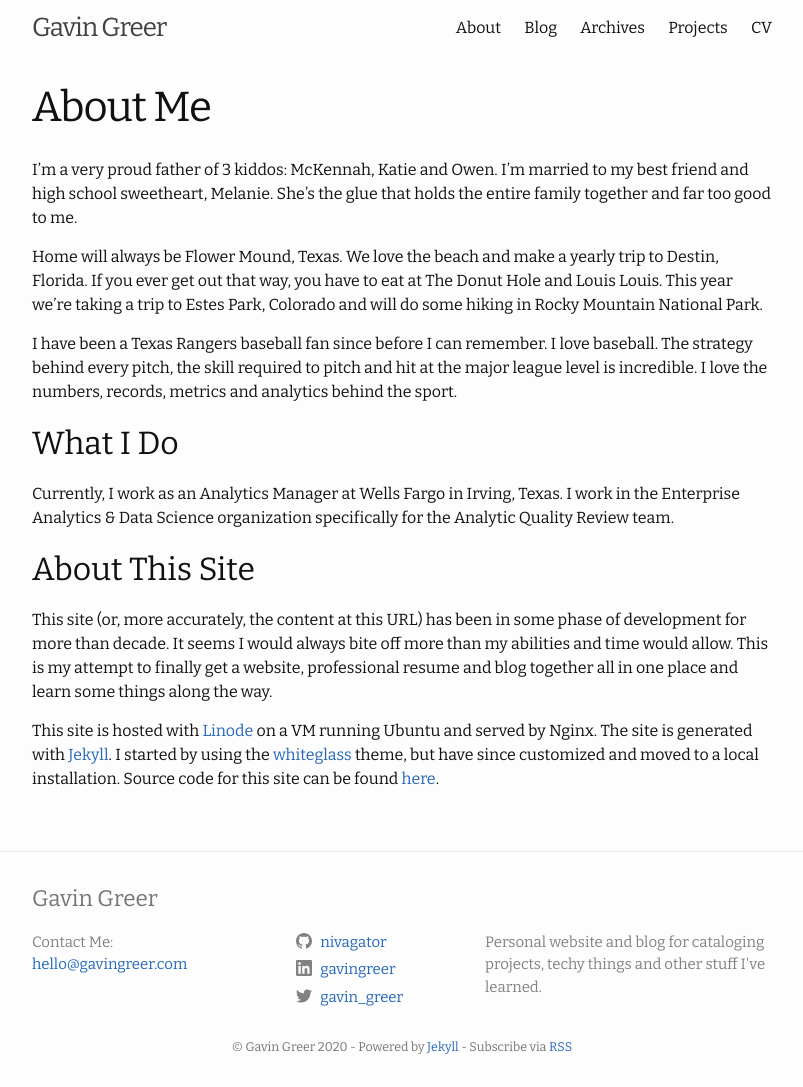
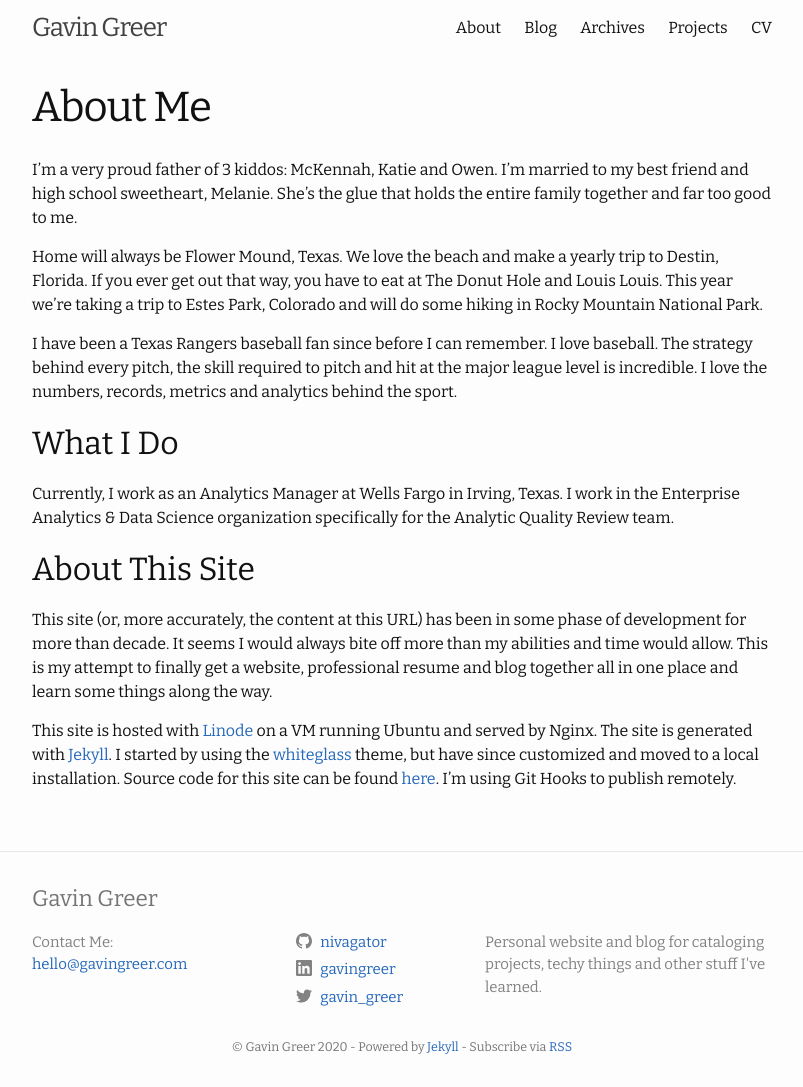
Before and after one commit to nivagator/personal-site, a Jekyll site: the page built from about.md, in a window 1280 px wide. Shown: the whole page, without its empty margins (238-1041 px from the left). Built offline with Jekyll 4.4.1, drawn with Linux system fonts in a browser that asks for light colours.

Commit message:
update about for remote test

```diff
--- a/about.md
+++ b/about.md
@@ -17,4 +17,4 @@ Currently, I work as an Analytics Manager at Wells Fargo in Irving, Texas. I wor
 
 This site (or, more accurately, the content at this URL) has been in some phase of development for more than decade. It seems I would always bite off more than my abilities and time would allow. This is my attempt to finally get a website, professional resume and blog together all in one place and learn some things along the way.
 
-This site is hosted with [Linode](https://www.linode.com) on a VM running Ubuntu and served by Nginx. The site is generated with [Jekyll](https://www.jekyllrb.com). I started by using the [whiteglass](https://github.com/yous/whiteglass) theme, but have since customized and moved to a local installation. Source code for this site can be found [here](https://www.github.com/{{ site.github_username}}/personal-site).
+This site is hosted with [Linode](https://www.linode.com) on a VM running Ubuntu and served by Nginx. The site is generated with [Jekyll](https://www.jekyllrb.com). I started by using the [whiteglass](https://github.com/yous/whiteglass) theme, but have since customized and moved to a local installation. Source code for this site can be found [here](https://www.github.com/{{ site.github_username}}/personal-site). I'm using Git Hooks to publish remotely.
```
